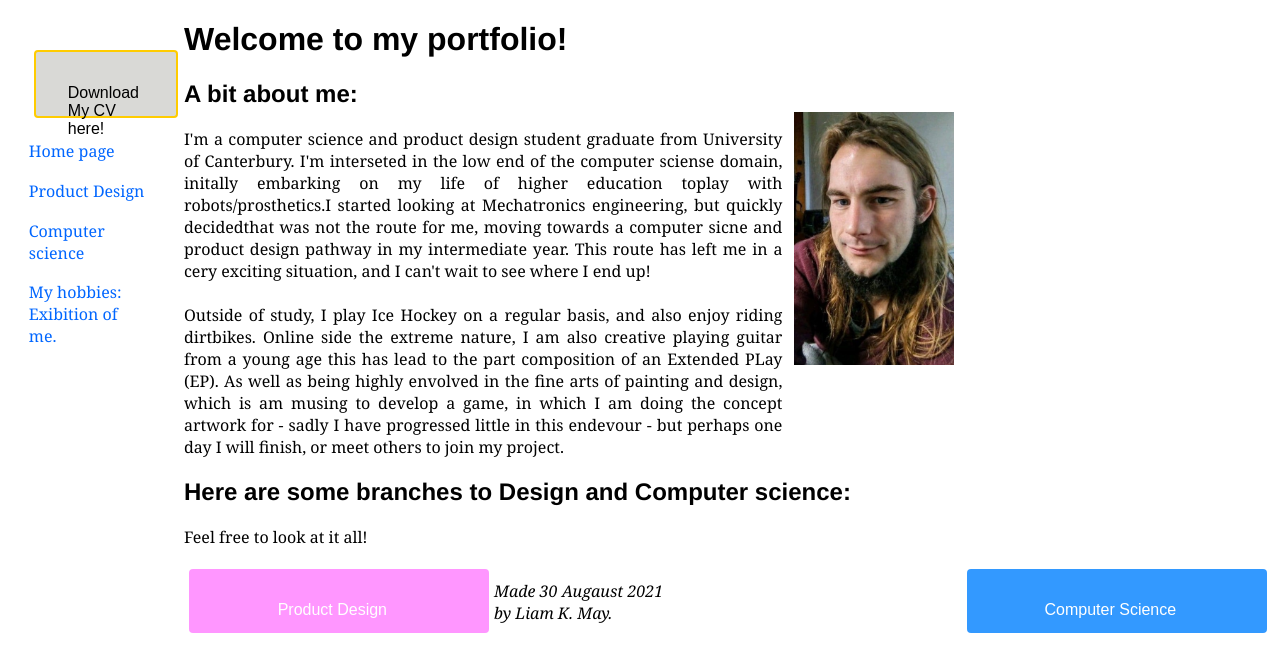
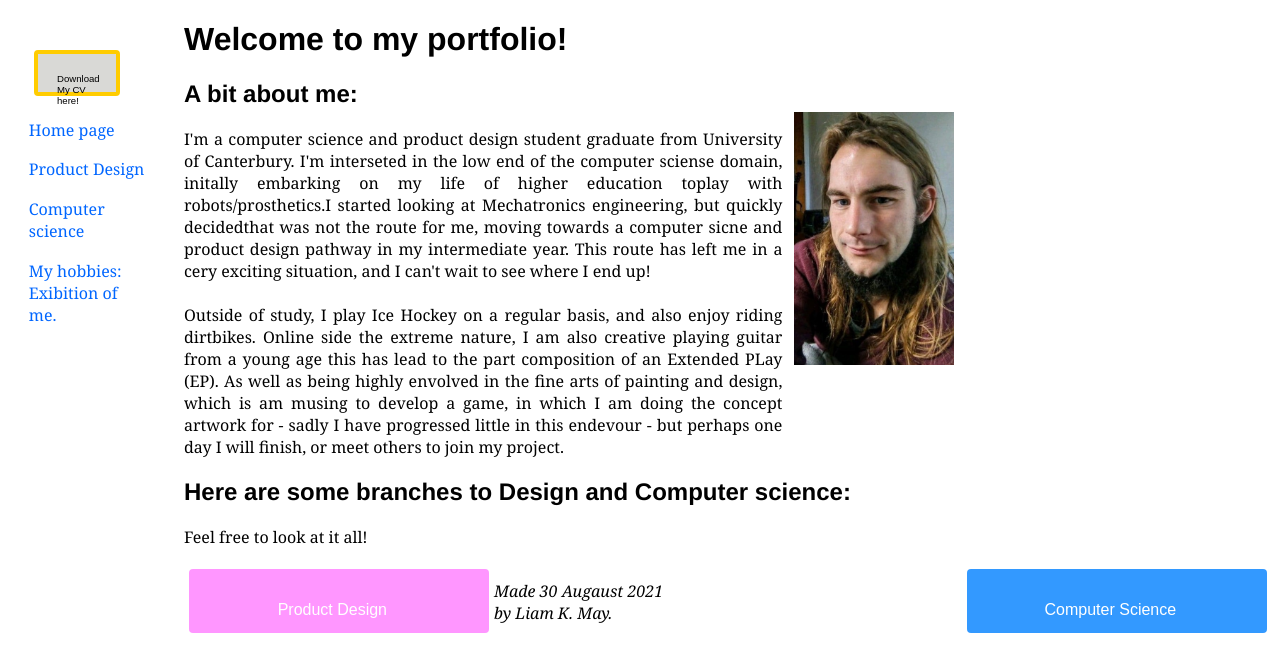
Before and after one commit to TheTriangleTrippa/Portfolio, a Jekyll site: the page built from index.html, in a window 1280 px wide. Shown: the top 672 px of the page. Built offline with Jekyll 4.4.1, drawn with Linux system fonts in a browser that asks for light colours.

Commit message:
Update stylesheet.css

```diff
--- a/assets/css/stylesheet.css
+++ b/assets/css/stylesheet.css
@@ -75,8 +75,8 @@ ul.navbar {
 
 
 address.site_signing{
-
- top: 100em;
+ position: inline-block;
+ left: 12em;
 
 
 }
@@ -133,10 +133,10 @@ address.site_signing{
   display: inline;
 
   background-color: #d9d9d6;
-  border: 2px solid #ffcc00;;
+  border: 4px solid #ffcc00;;
   color: black;
   text-align: left;
-  font-size: 1em;
+  font-size: 0.6em;
 
   width: 9em;
   height: 1.5em;
```
